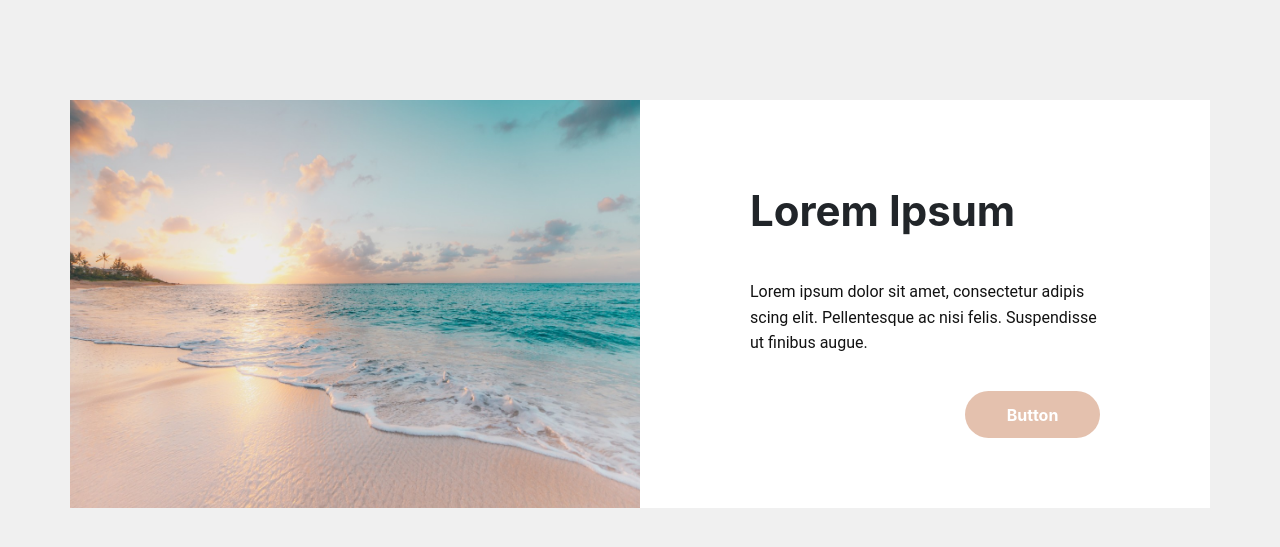
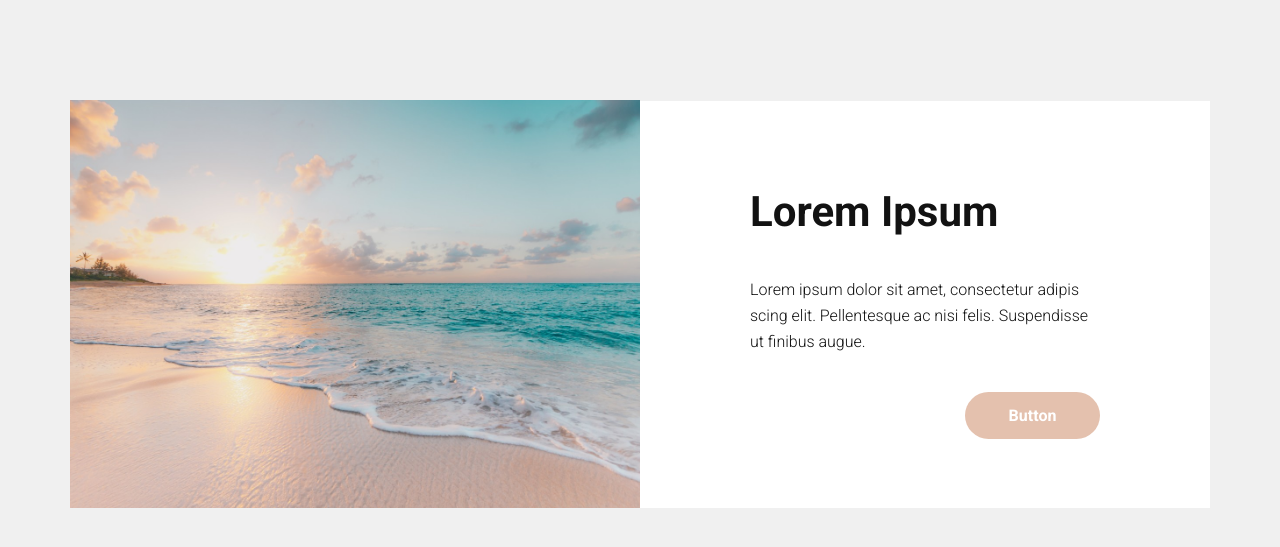
Before and after one commit to ManuLisek/front-end-recruitment-task, a PHP site: page / in a window 1280 px wide. Shown: the top 547 px of the page. Run offline with PHP 8.4, Linux system fonts and the light colour scheme; some libraries are stand-ins or nearby versions.

Commit message:
Fix task for level 1

```diff
--- a/level-1/css/custom.css
+++ b/level-1/css/custom.css
@@ -1,17 +1,6 @@
-/* Variables */
+/* Global*/
 :root {
     font-size: 62.5%;
-    --lightColor: #F0F0F0;
-    --blackColor: #121212;
-    --primaryColor: #E4C1AE;
-    --secondaryColor: #FFFFFF;
-    --hoverColor: #e6a17c;
-}
-/* Fonts properties */
-@import url('https://fonts.googleapis.com/css2?family=Roboto:wght@300;700&display=swap');
-h1, p {
-    font-family: 'Roboto', sans-serif;
-    color: var(--blackColor);
 }
 /* Reset margin and padding */
 .container, .col {
@@ -22,37 +11,44 @@ h1, p {
 }
 /* Layout properties */
 body {
-    background-color: var(--lightColor);
+    font-family: 'Roboto', sans-serif;
+    background-color: #F0F0F0;
 }
 .container {
     margin-top: 10rem;
 }
+.h1, p {
+    color: #121212;
+}
 .sea {
     height: 40.8rem;
-    background-color: var(--secondaryColor);
+    background-color: #FFFFFF;
 }
 .sea .img-container {
     height: 40.8rem;
-    overflow: hidden;
 }
 .sea img {
     height: 100%;
     width: 100%;
+    object-fit: cover;
 }
 .description-container {
+    border-top: 1px solid #F0F0F0;
+}
+.text-container {
     width: 35rem;
 }
-.description-container p {
+.text-container p {
     font-size: 1.6rem;
-    line-height: calc(7.7rem/3);
-    padding-bottom: 3.5rem;
+    line-height: 2.6rem;
+    padding-bottom: 3.65rem;
 }
-.description-container .h1 {
+.text-container .h1 {
     font-size: 4.2rem;
     font-weight: 700;
-    line-height: 5rem;
+    line-height: 4.9rem;
     padding-top: 8.6rem;
-    padding-bottom: 4.3rem;
+    padding-bottom: 4.1rem;
 }
 .btn {
     width: 13.5rem;
@@ -60,11 +56,12 @@ body {
     border-radius: 4.4rem;
     font-size: 1.6rem;
     font-weight: 700;
-    background-color: var(--primaryColor);
-    color: var(--secondaryColor);
+    line-height: 2.5rem;
+    background-color: #E4C1AE;
+    color: #FFFFFF;
 }
 .btn:hover {
-    background-color: var(--hoverColor);
+    background-color: #e6a17c;
 }
 /* Media Queries */
 @media (max-width: 767px) {
@@ -74,10 +71,6 @@ body {
     .sea .img-container {
         max-height: 50%;
    }
-    .sea img {
-        width: 100%;
-        object-fit: cover;
-   }
 }
 @media (max-width: 640px) {
     :root {
--- a/level-1/index.html
+++ b/level-1/index.html
@@ -11,6 +11,7 @@
       <link rel="stylesheet" href="https://maxcdn.bootstrapcdn.com/bootstrap/4.0.0/css/bootstrap.min.css" integrity="sha384-Gn5384xqQ1aoWXA+058RXPxPg6fy4IWvTNh0E263XmFcJlSAwiGgFAW/dAiS6JXm" crossorigin="anonymous">
 
       <!-- CSS - start coding here -->
+      <link href="https://fonts.googleapis.com/css2?family=Roboto:wght@300;700&display=swap" rel="stylesheet">
       <link rel="stylesheet" href="css/custom.css">
       <title>Hello!</title>
    </head>
@@ -26,8 +27,8 @@
                         images/sean-o-KMn4VEeEPR8-unsplash_1_s6zmfh_ar_16_9,c_fill,g_auto__c_scale,w_720.jpg 720w,
                         images/sean-o-KMn4VEeEPR8-unsplash_1_s6zmfh_c_scale,w_1400.jpg 1400w"/>
                   </div>
-                  <div class="col-sm-12 col-md-6 p-0">
-                     <div class="d-flex flex-column description-container mx-auto">
+                  <div class="col-sm-12 col-md-6 description-container p-0">
+                     <div class="d-flex flex-column text-container mx-auto">
                         <h1 class="h1 m-0">Lorem Ipsum</h1>
                         <p class="m-0">Lorem ipsum dolor sit amet, consectetur adipis scing elit. Pellentesque ac nisi felis. Suspendisse ut finibus augue.</p>
                         <button class="btn align-self-end p-0">Button</button>
```
